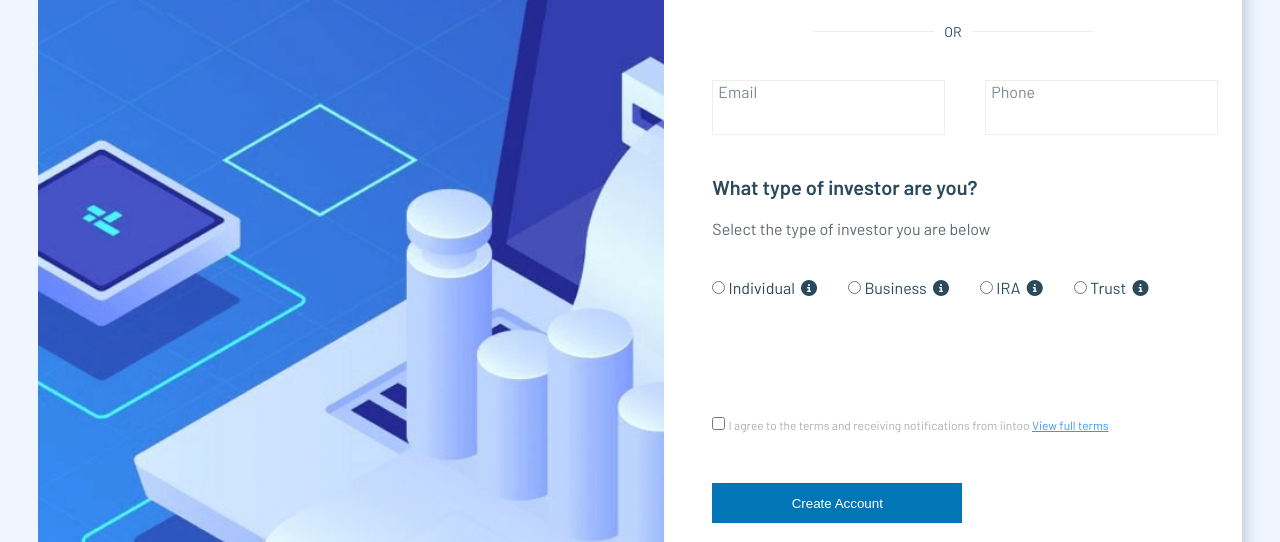
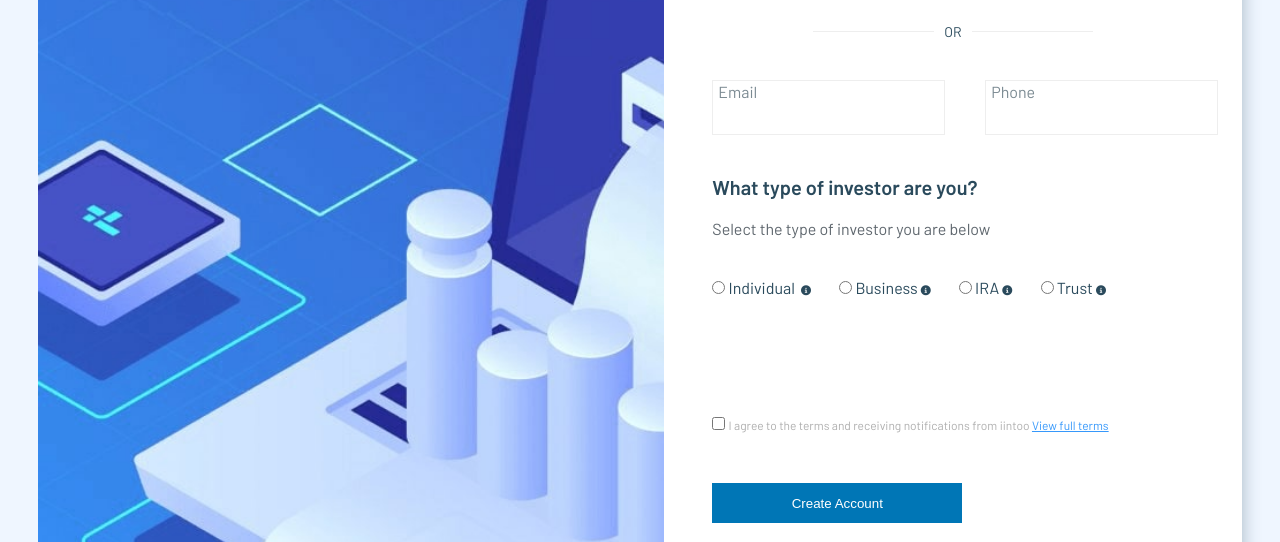
Before and after one commit to Elena-Li-scr/js-web-core-4.7, a plain HTML site: page index.html in a window 1280 px wide. Shown: the part 258-800 px from the top of the page. Drawn offline with Linux system fonts and the light colour scheme.

Commit message:
third commit

```diff
--- a/index.html
+++ b/index.html
@@ -46,42 +46,34 @@
             <input type="radio" name="investor-type" id="individual" />
             <label for="individual"
               >Individual
-              <span class="tooltip">
-                <i class="fa-solid fa-circle-info tooltip-toggle"></i>
+              <i class="fa-solid fa-circle-info"></i>
               <span class="tooltip-text"
                 >I am a natural person investing on my own behalf as my sole
                 owner, joint tenant, or tenant in common</span
-                ></span
               ></label
             >
             <input type="radio" name="investor-type" id="business" />
             <label for="business"
-              >Business<span class="tooltip">
-                <i class="fa-solid fa-circle-info tooltip-toggle"></i>
+              >Business<i class="fa-solid fa-circle-info"></i>
               <span class="tooltip-text"
                 >I am a natural person investing on my own behalf as my sole
                 owner, joint tenant, or tenant in common</span
-                ></span
               ></label
             >
             <input type="radio" name="investor-type" id="IRA" />
             <label for="IRA"
-              >IRA<span class="tooltip">
-                <i class="fa-solid fa-circle-info tooltip-toggle"></i>
+              >IRA<i class="fa-solid fa-circle-info"></i>
               <span class="tooltip-text"
                 >I am a natural person investing on my own behalf as my sole
                 owner, joint tenant, or tenant in common</span
-                ></span
               ></label
             >
             <input type="radio" name="investor-type" id="trust" />
             <label for="trust"
-              >Trust<span class="tooltip">
-                <i class="fa-solid fa-circle-info tooltip-toggle"></i>
+              >Trust<i class="fa-solid fa-circle-info"></i>
               <span class="tooltip-text"
                 >I am a natural person investing on my own behalf as my sole
                 owner, joint tenant, or tenant in common</span
-                ></span
               ></label
             >
           </div>
--- a/style.css
+++ b/style.css
@@ -154,13 +154,11 @@ form p.investor + p {
 
 /* Стили для информационного окна */
 
-.tooltip {
+i.fa-solid {
+  padding: 0;
+  margin-left: 3px;
   margin-right: 25px;
-}
-
-.tooltip-toggle {
-  padding: 0;
-  margin: 0 3px;
+  font-size: 10px;
 }
 
 .tooltip-text {
@@ -177,8 +175,7 @@ form p.investor + p {
   margin-top: 10px;
 }
 
-.tooltip-toggle:hover + .tooltip-text,
-.tooltip-toggle:focus + .tooltip-text {
+input[type="radio"]:focus + label .tooltip-text {
   display: block;
 }
 
```
Lines whose indentation alone changed are shown as unchanged.
